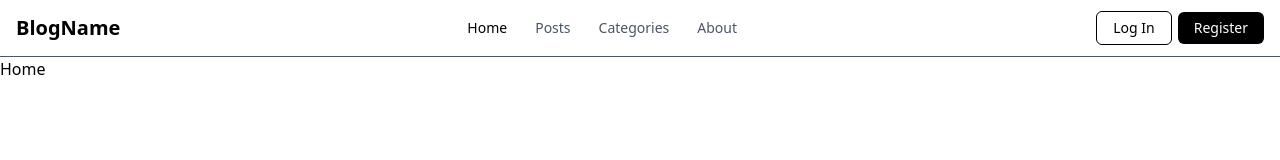
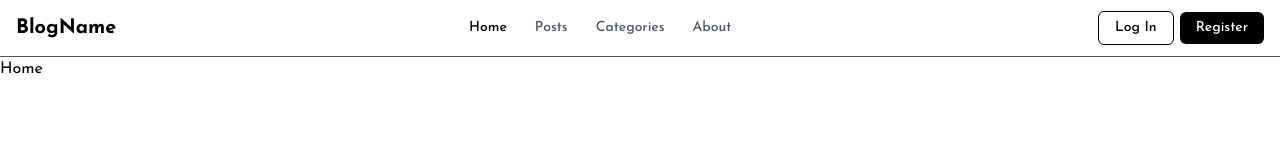
Before and after one commit to mohdaffann/Articulo-frontend, a React app: page / in a window 1280 px wide. Shown: the top 160 px of the page. Built offline with nearby package versions, Linux system fonts and the light colour scheme; no server answers; the HTML template or start-up script is replaced by a standard one.

Commit message:
change of page font to josefin sans

```diff
--- a/src/index.css
+++ b/src/index.css
@@ -1 +1,8 @@
+@import url('https://fonts.googleapis.com/css2?family=Josefin+Sans:wght@100..700&display=swap');
 @import "tailwindcss";
+
+@layer base {
+    body {
+        font-family: "Josefin Sans", sans-serif;
+    }
+}
```
